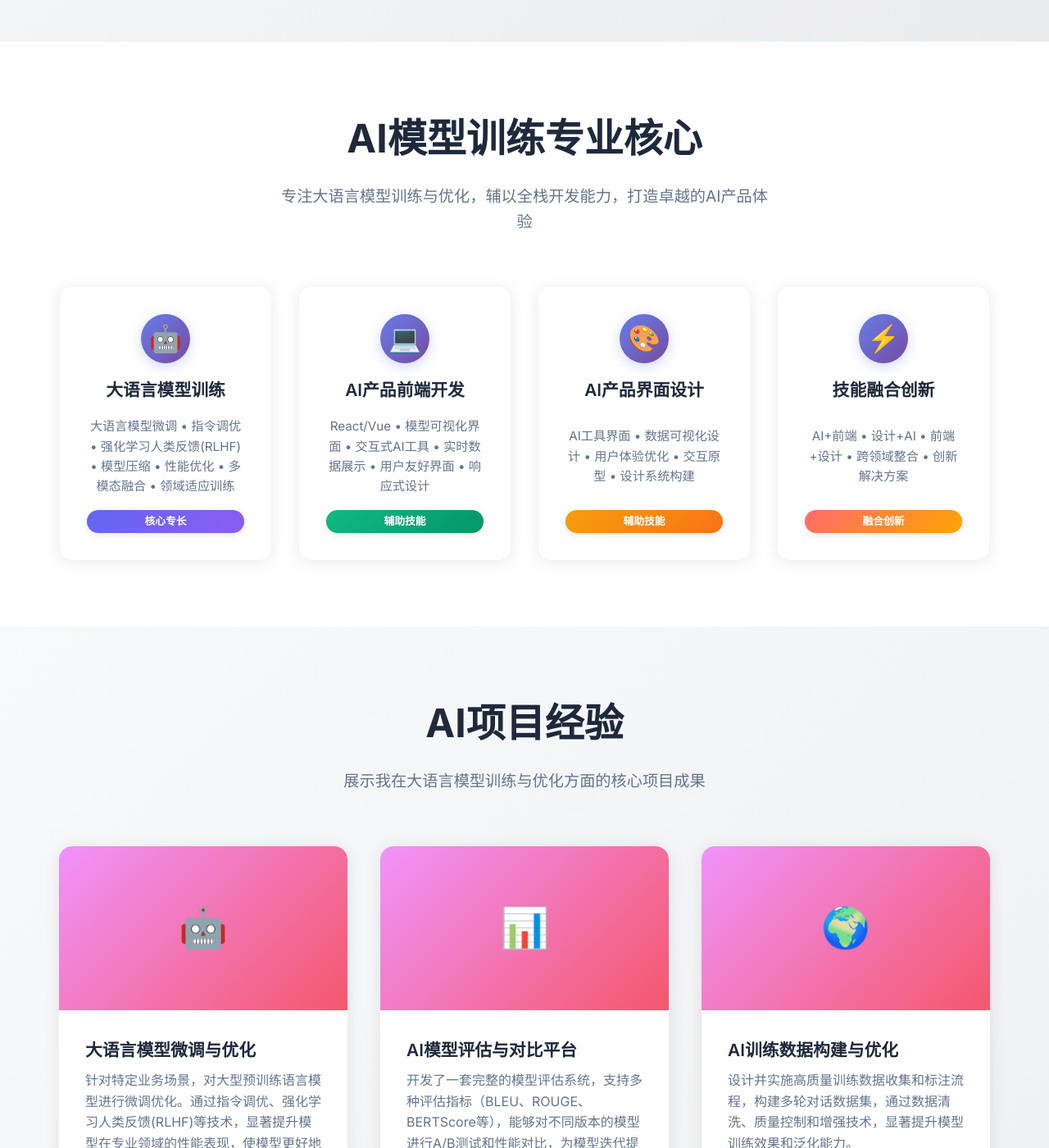
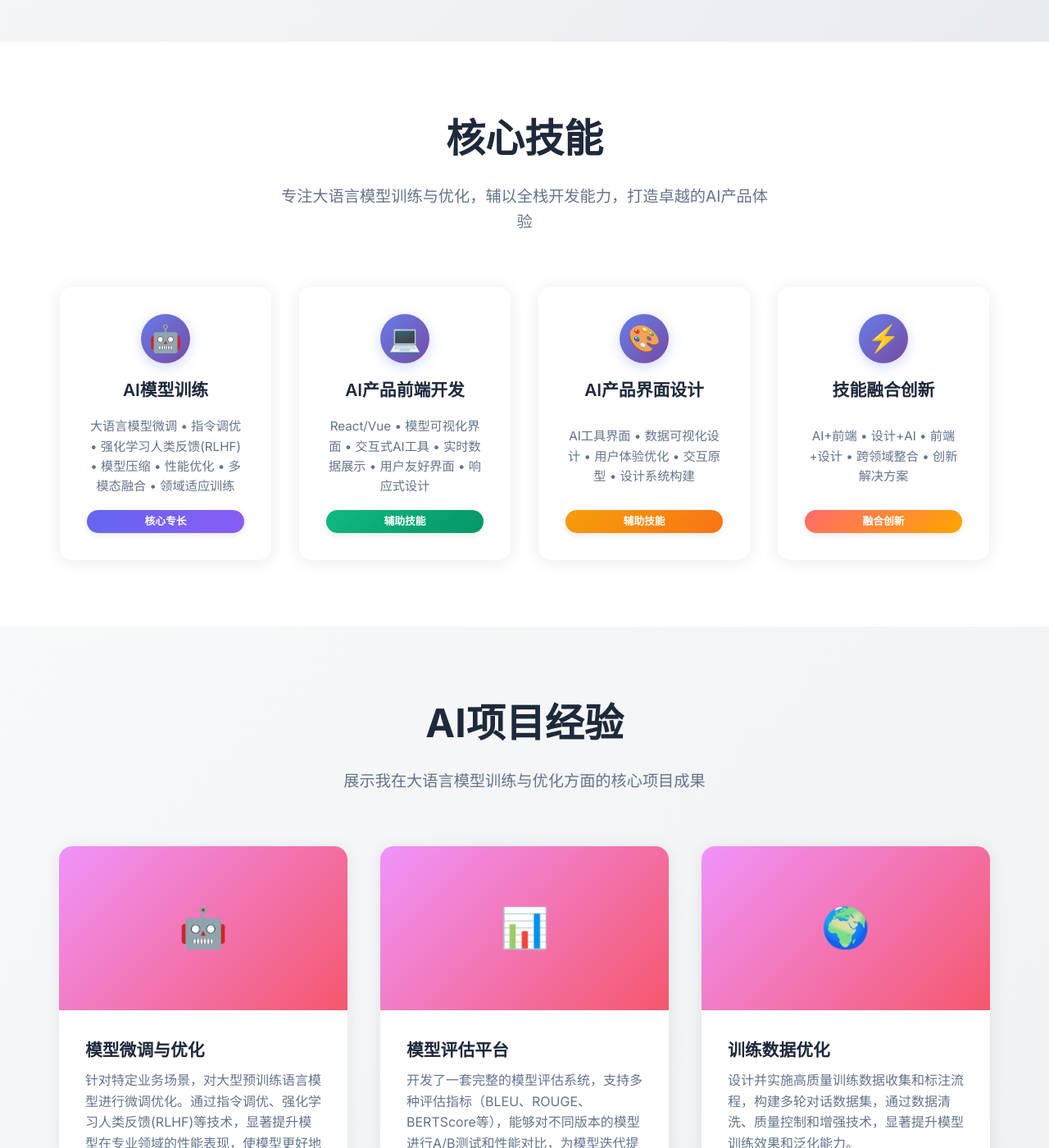
Before and after one commit to zhangyn8/myweb, a plain HTML site: page index.html in a window 1280 px wide. Shown: the part 1400-2800 px from the top of the page at 82% size. Drawn offline with Linux system fonts and the light colour scheme.

Commit message:
style: 简化AI相关标题文字

```diff
--- a/index.html
+++ b/index.html
@@ -98,12 +98,12 @@
 
             <section class="cali-section" id="skills">
                 <div class="cali-container">
-                    <h2 class="cali-section-title">AI模型训练专业核心</h2>
+                    <h2 class="cali-section-title">核心技能</h2>
                     <p class="cali-section-subtitle">专注大语言模型训练与优化，辅以全栈开发能力，打造卓越的AI产品体验</p>
                     <div class="cali-skills-grid">
                         <div class="cali-skill-item triple-skill-item ai-primary-skill">
                             <div class="cali-skill-icon"><i class="iconfont icon-ai-robot"></i></div>
-                            <h3 class="cali-skill-title">大语言模型训练</h3>
+                            <h3 class="cali-skill-title">AI模型训练</h3>
                             <p class="cali-skill-description">大语言模型微调 • 指令调优 • 强化学习人类反馈(RLHF) • 模型压缩 • 性能优化 • 多模态融合 • 领域适应训练</p>
                             <div class="skill-tag ai-tag">核心专长</div>
                         </div>
@@ -137,7 +137,7 @@
                         <div class="cali-project-card">
                             <div class="cali-project-image"><i class="iconfont icon-ai-robot"></i></div>
                             <div class="cali-project-content">
-                                <h3 class="cali-project-title">大语言模型微调与优化</h3>
+                                <h3 class="cali-project-title">模型微调与优化</h3>
                                 <p class="cali-project-description">针对特定业务场景，对大型预训练语言模型进行微调优化。通过指令调优、强化学习人类反馈(RLHF)等技术，显著提升模型在专业领域的性能表现，使模型更好地理解用户意图并提供准确回复。</p>
                                 <div class="cali-project-tech">
                                     <span class="tech-tag">LLM微调</span>
@@ -150,7 +150,7 @@
                         <div class="cali-project-card">
                             <div class="cali-project-image"><i class="iconfont icon-chart"></i></div>
                             <div class="cali-project-content">
-                                <h3 class="cali-project-title">AI模型评估与对比平台</h3>
+                                <h3 class="cali-project-title">模型评估平台</h3>
                                 <p class="cali-project-description">开发了一套完整的模型评估系统，支持多种评估指标（BLEU、ROUGE、BERTScore等），能够对不同版本的模型进行A/B测试和性能对比，为模型迭代提供数据支撑。</p>
                                 <div class="cali-project-tech">
                                     <span class="tech-tag">模型评估</span>
@@ -163,7 +163,7 @@
                         <div class="cali-project-card">
                             <div class="cali-project-image"><i class="iconfont icon-globe"></i></div>
                             <div class="cali-project-content">
-                                <h3 class="cali-project-title">AI训练数据构建与优化</h3>
+                                <h3 class="cali-project-title">训练数据优化</h3>
                                 <p class="cali-project-description">设计并实施高质量训练数据收集和标注流程，构建多轮对话数据集，通过数据清洗、质量控制和增强技术，显著提升模型训练效果和泛化能力。</p>
                                 <div class="cali-project-tech">
                                     <span class="tech-tag">数据标注</span>
```
